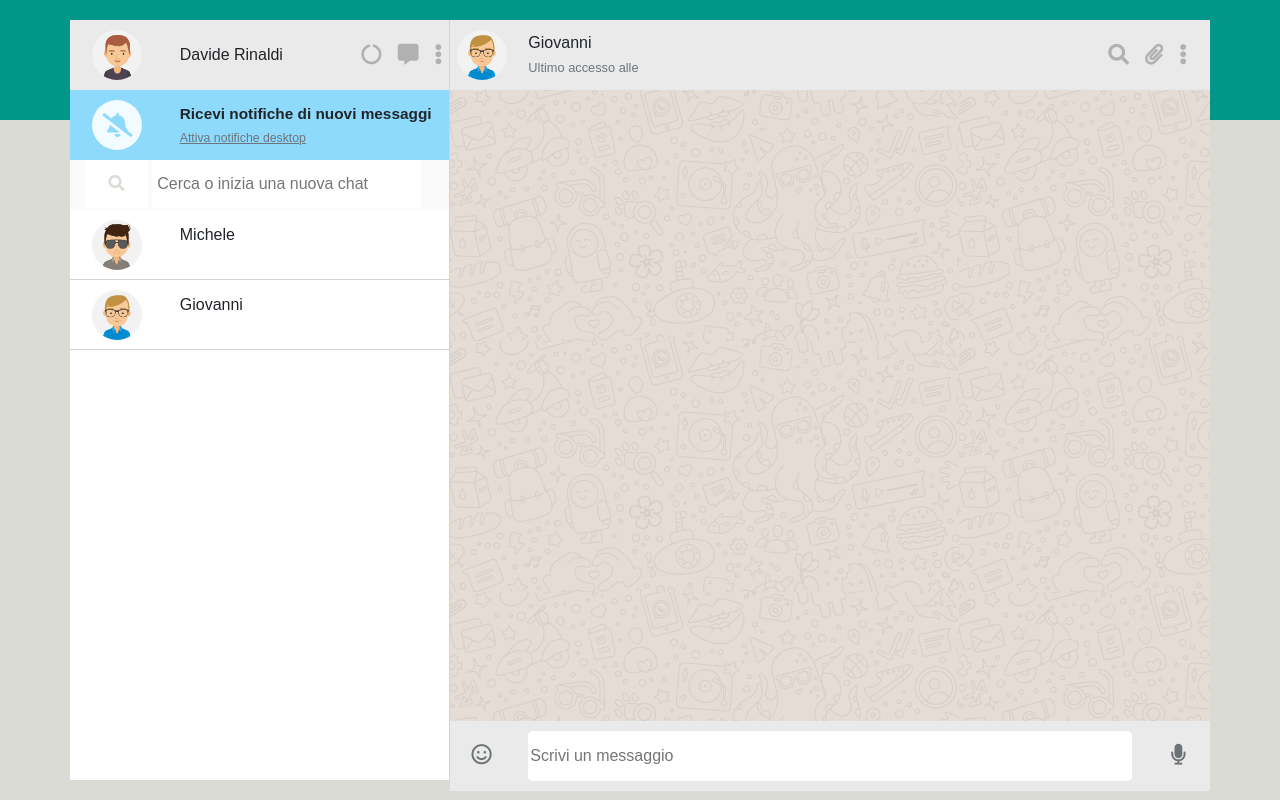
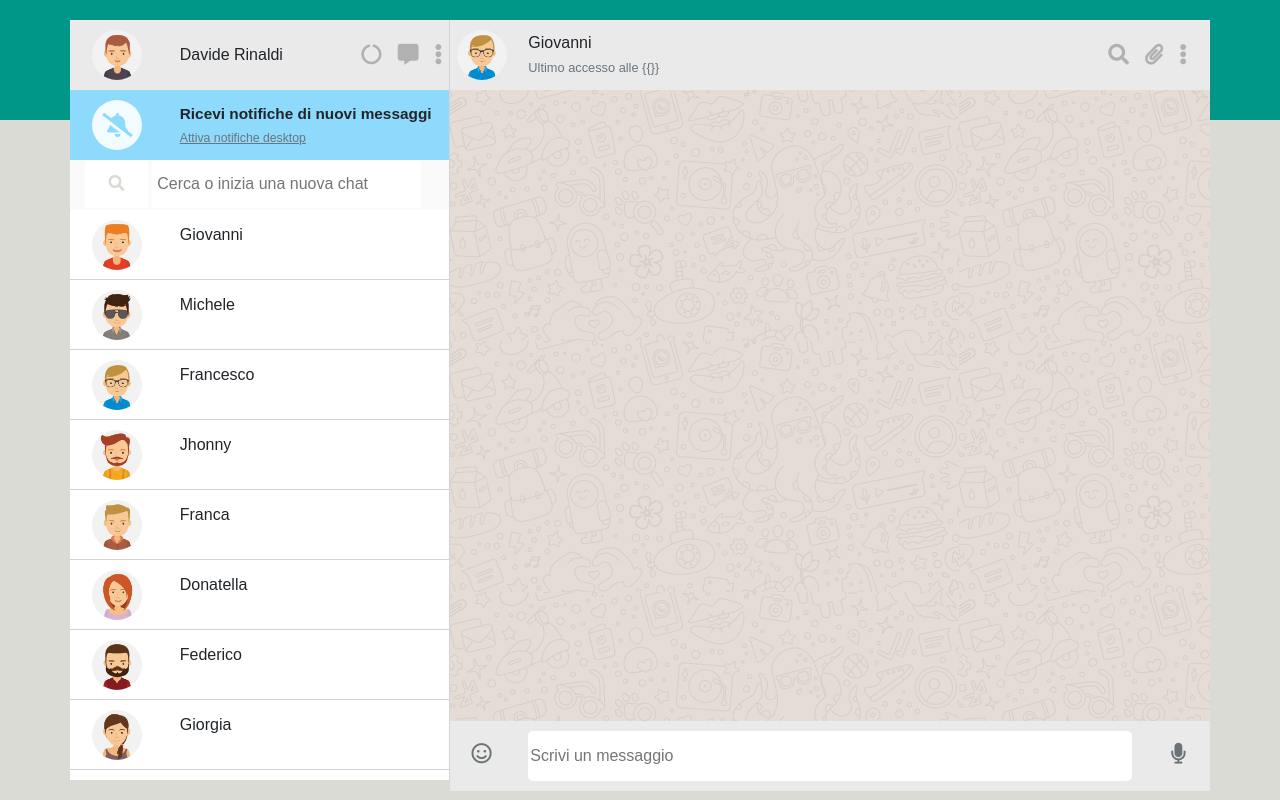
Before and after one commit to DavideRinaldi1/vue-boolzapp, a plain HTML site: page index.html in a window 1280 px wide. Drawn offline with nearby package versions, Linux system fonts and the light colour scheme.

Commit message:
list contact with vue work

```diff
--- a/index.html
+++ b/index.html
@@ -30,9 +30,9 @@
                                         <span class="d-flex align-items-center">{{user.name}}</span>
                                     </div>
                                     <div class="col-3 d-flex align-items-center justify-content-center">
-                                        <i class="fas fa-circle-notch icons_header"></i>
-                                        <i class="fas fa-comment-alt icons_header"></i>
-                                        <i class="fas fa-ellipsis-v icons_header"></i>
+                                        <a href="#"><i class="fas fa-circle-notch icons_header"></i></a>
+                                        <a href="#"><i class="fas fa-comment-alt icons_header"></i></a>
+                                        <a href="#"><i class="fas fa-ellipsis-v icons_header"></i></a>
                                     </div>
                                 </div>
                             </div>
@@ -60,34 +60,24 @@
                                 <input type="text" class="search" placeholder="Cerca o inizia una nuova chat">
                             </div>
                         </div>
+                        <ul class="list-unstyled">
+                            <li v-for="(e, i) in contactArr">
                                 <div class="row">
                                     <div class="col bg_white">
                                         <div class="row h70p chat">
                                             <div class="col-3 d-flex align-items-center justify-content-center">
                                                 <div class="box">
-                                            <img src="img/avatar_2.jpg" alt="">
+                                                    <img :src="e.profileImg" alt="">
                                                 </div>
                                             </div>
                                             <div class="col-9 nameChat">
-                                        <h6>Michele</h6>
+                                                <h6>{{e.name}}</h6>
                                             </div>
                                         </div>
                                     </div>
                                 </div>
-                        <div class="row">
-                            <div class="col bg_white">
-                                <div class="row h70p chat">
-                                    <div class="col-3 d-flex align-items-center justify-content-center">
-                                        <div class="box">
-                                            <img src="img/avatar_3.jpg" alt="">
-                                        </div>
-                                    </div>
-                                    <div class="col-9 nameChat">
-                                        <h6>Giovanni</h6>
-                                    </div>
-                                </div>
-                            </div>
-                        </div>
+                            </li>
+                        </ul>
                     </div>
 
                     <div class="col-8 h100">
@@ -102,13 +92,15 @@
                                     <div class="col-8 d-flex align-items-center">
                                         <span>
                                             Giovanni <br>
-                                            <small class="text-muted">Ultimo accesso alle</small>
+                                            <small class="text-muted">Ultimo accesso alle
+                                            {{}}</small>
+                                            <!-- non so come richimare la chiave lastAccess di user one all'interno -->
                                         </span>
                                     </div>
                                     <div class="col-3 d-flex align-items-center justify-content-end">
-                                        <i class="fas fa-search icons_header"></i>
-                                        <i class="fas fa-paperclip icons_header"></i>
-                                        <i class="fas fa-ellipsis-v icons_header"></i>
+                                        <a href="#"><i class="fas fa-search icons_header"></i></a>
+                                        <a href="#"><i class="fas fa-paperclip icons_header"></i></a>
+                                        <a href="#"><i class="fas fa-ellipsis-v icons_header"></i></a>
                                     </div>
                                 </div>
                             </div>
@@ -122,13 +114,13 @@
                             <div class="col h70p bg_ltgrey">
                                 <div class="row h70p">
                                     <div class="col-1 d-flex align-items-center justify-content-center">
-                                        <i class="far fa-smile my_icons"></i>
+                                        <a href="#"><i class="far fa-smile my_icons"></i></a>
                                     </div>
                                     <div class="col-10 d-flex align-items-center">
                                         <input type="text" class="message" placeholder="Scrivi un messaggio">
                                     </div>
                                     <div class="col-1 d-flex align-items-center justify-content-center">
-                                        <i class="fas fa-microphone my_icons"></i>
+                                        <a href="#"><i class="fas fa-microphone my_icons"></i></a>
                                     </div>
                                 </div>
                             </div>
--- a/main.js
+++ b/main.js
@@ -7,37 +7,53 @@ const app = new Vue({
         },
 
         contactArr: [
-            {
+            userOne = {
                 profileImg: 'img/avatar_1.jpg',
-                name: 'Giovanni'
+                name: 'Giovanni',
+                message: 'Ciao Davide! Come stai?',
+                lastAccess: '10:49'
             },
-            {
+            userTwo = {
                 profileImg: 'img/avatar_2.jpg',
-                name: 'Michele'
+                name: 'Michele',
+                message: 'Ciao Davide! Come stai?',
+                lastAccess: '10:49'
             },
-            {
+            userThree = {
                 profileImg: 'img/avatar_3.jpg',
-                name: 'Francesco'
+                name: 'Francesco',
+                message: 'Ciao Davide! Come stai?',
+                lastAccess: '10:49'
             },
-            {
+            userFour = {
                 profileImg: 'img/avatar_4.jpg',
-                name: 'Donatella'
+                name: 'Jhonny',
+                message: 'Ciao Davide! Come stai?',
+                lastAccess: '10:49'
             },
-            {
+            userFive = {
                 profileImg: 'img/avatar_5.jpg',
-                name: 'Franca'
+                name: 'Franca',
+                message: 'Ciao Davide! Come stai?',
+                lastAccess: '10:49'
             },
-            {
+            userSix = {
                 profileImg: 'img/avatar_6.jpg',
-                name: 'Jhonny'
+                name: 'Donatella',
+                message: 'Ciao Davide! Come stai?',
+                lastAccess: '10:49'
             },
-            {
+            userSeven = {
                 profileImg: 'img/avatar_8.jpg',
-                name: 'Federico'
+                name: 'Federico',
+                message: 'Ciao Davide! Come stai?',
+                lastAccess: '10:49'
             },
-            {
+            userEight = {
                 profileImg: 'img/avatar_io.jpg',
-                name: 'Giorgia'
+                name: 'Giorgia',
+                message: 'Ciao Davide! Come stai?',
+                lastAccess: '10:49'
             }
         ]
     }
--- a/style.css
+++ b/style.css
@@ -66,6 +66,11 @@ button{
 .chat{
     border-bottom: 1px solid lightgray;
 }
+
+.chat:hover{
+    background-color: lightgray;
+}
+
 .nameChat h6{
     padding-top: 15px;
 }
```
Lines whose indentation alone changed are shown as unchanged.
